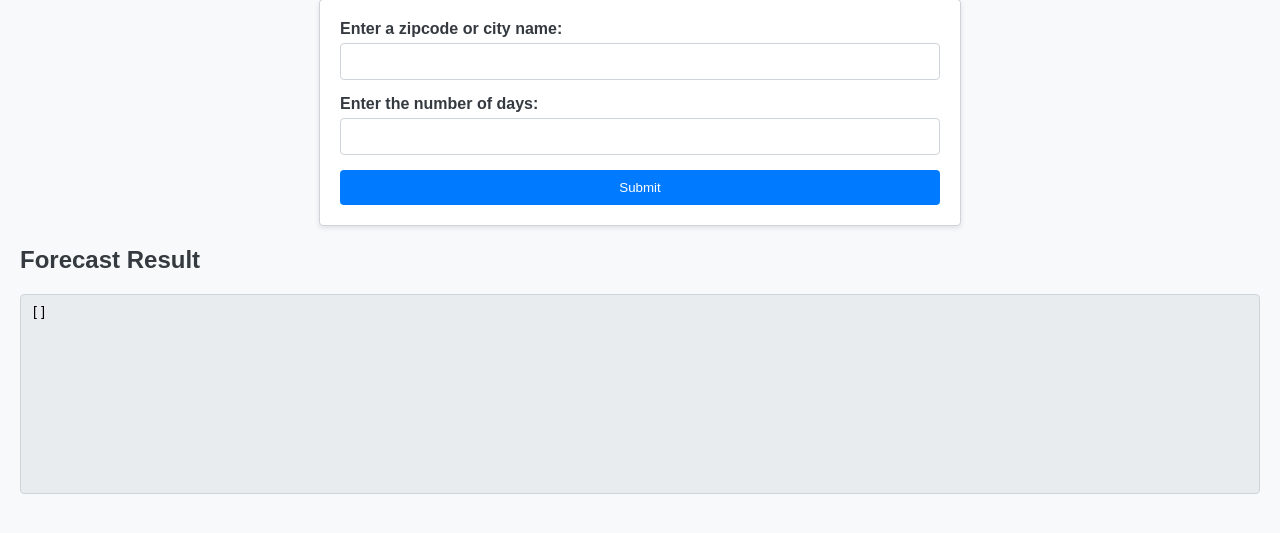
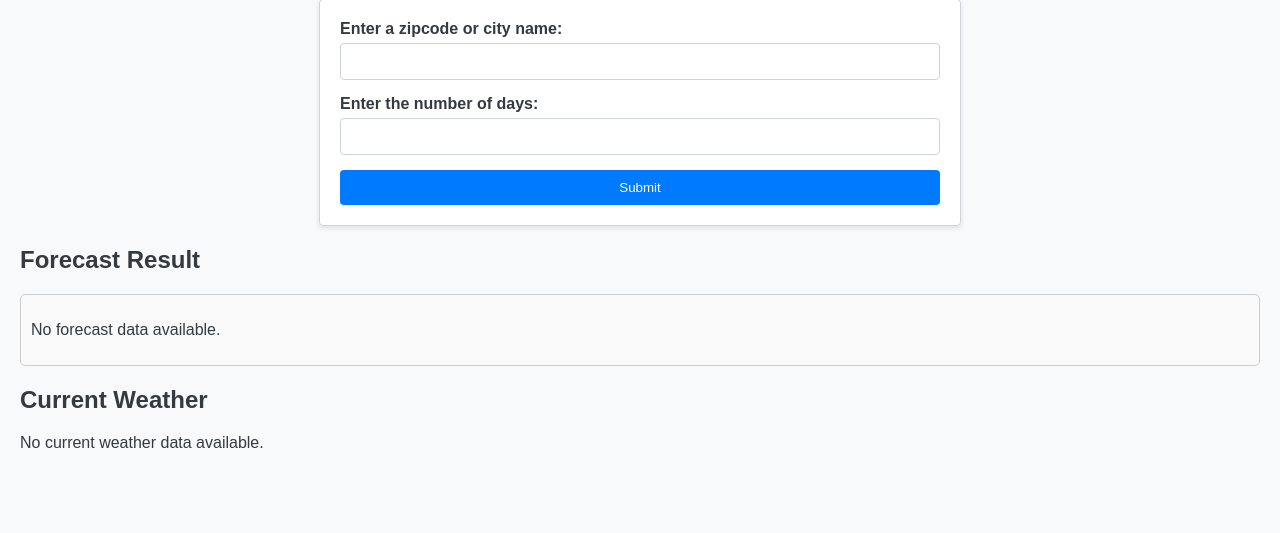
Before and after one commit to wgeesey/ForecastFinder, a Django app: page / in a window 1280 px wide. Shown: the part 101-634 px from the top of the page. Run offline with Django 5.2, Linux system fonts and the light colour scheme.

Commit message:
Updated forecast_finder to display current conditions and icons.

```diff
--- a/forecastfinder/templates/index.html
+++ b/forecastfinder/templates/index.html
@@ -6,6 +6,24 @@
     <title>Forecast Finder</title>
     {% load static %}
     <link rel="stylesheet" type="text/css" href="{% static 'forecastfinder/styles.css' %}">
+    <style>
+        .forecast-container {
+            border: 1px solid #ccc;
+            border-radius: 5px;
+            padding: 10px;
+            margin-top: 20px;
+            background-color: #f9f9f9;
+        }
+        .forecast-day {
+            margin: 10px 0;
+        }
+        .forecast-day h3 {
+            margin: 0;
+        }
+        .forecast-day p {
+            margin: 5px 0;
+        }
+    </style>
 </head>
 <body>
     <h1>Forecast Finder</h1>
@@ -20,6 +38,28 @@
         <button type="submit">Submit</button>
     </form>
     <h2>Forecast Result</h2>
-    <textarea readonly>{{ forecast }}</textarea>
+    <div class="forecast-container">
+        {% for day in forecast %}
+            <div class="forecast-day">
+                <h3>{{ day.date }}</h3>
+                <p>Temperature: {{ day.temperature}}°F</p>
+                <p>Condition: {{ day.condition }}</p>
+                <img src="{{ day.icon }}" alt="Forecast Condition icon"</p>
+            </div>
+        {% empty %}
+            <p>No forecast data available.</p>
+        {% endfor %}
+    </div>
+    <!-- Weather API Widget -->
+    <h2>Current Weather</h2>
+    {% if current_weather %}
+        <h3>{{ current_weather.location }}</h3>
+        <p>Temperature: {{ current_weather.temperature }}°F</p>
+        <p>Conditions: {{ current_weather.condition }}</p>
+        <img src="{{ current_weather.icon }}" alt="Weather icon">
+    </div>
+    {% else %}
+        <p>No current weather data available.</p>
+    {% endif %}
 </body>
 </html>
```
